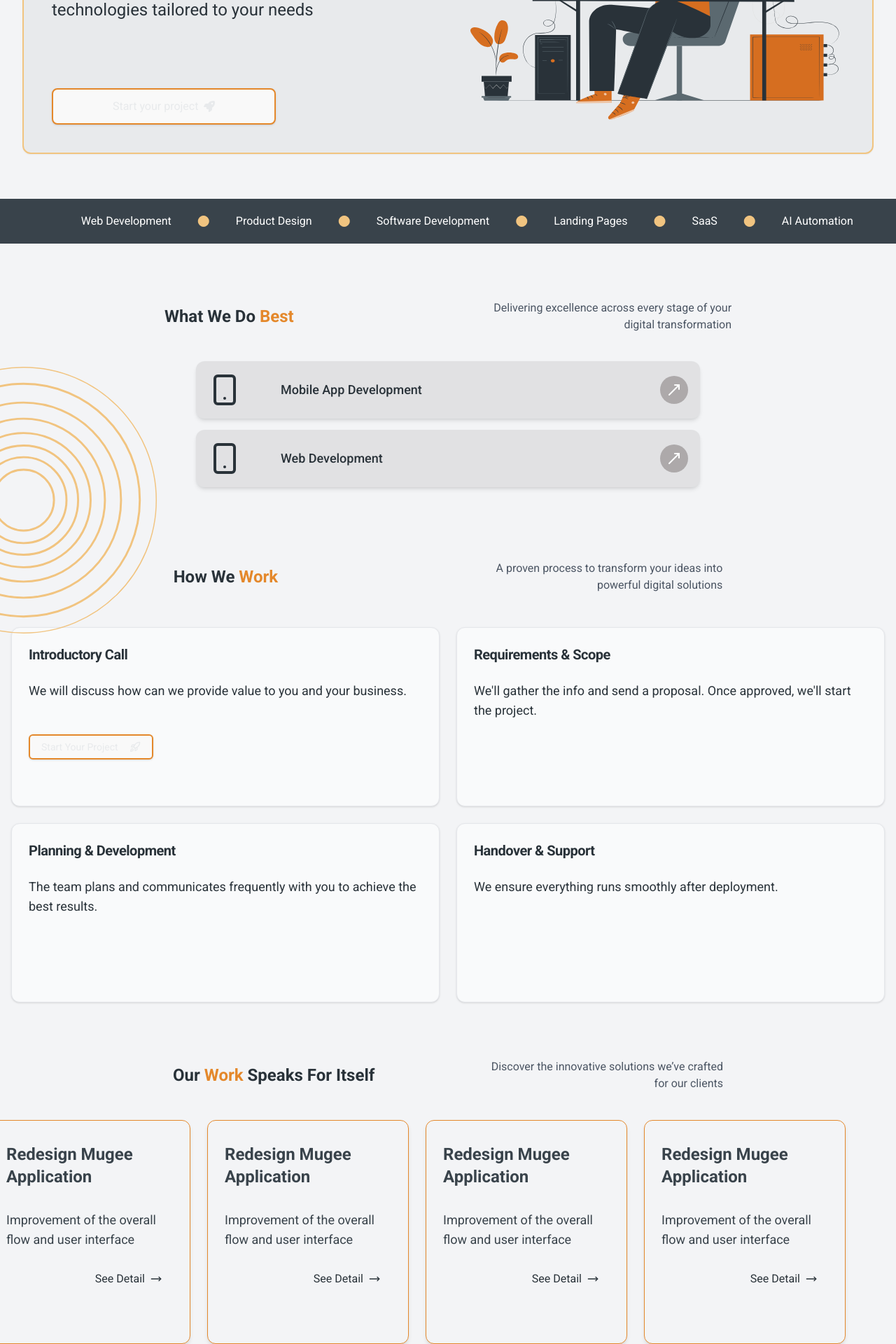
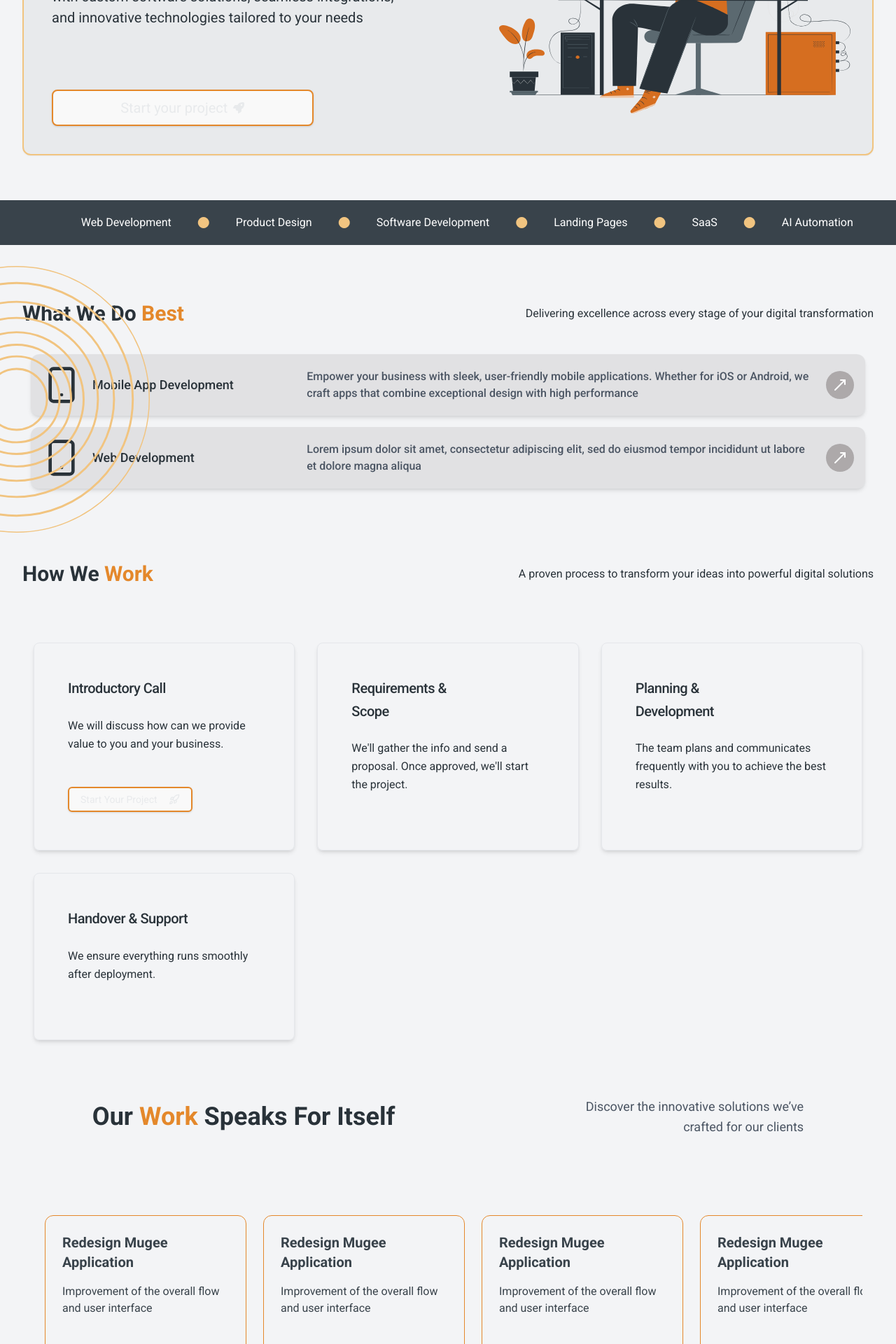
Before and after one commit to nightcoders-studio/landing-page, a React (Vite) app: page / in a window 1280 px wide. Shown: the part 420-2340 px from the top of the page at 70% size. Built offline with nearby package versions, Linux system fonts and the light colour scheme.

Commit message:
update responsive breakpoint

```diff
--- a/src/components/Hero.jsx
+++ b/src/components/Hero.jsx
@@ -10,17 +10,17 @@ const Hero = () => {
         <div id="heroWrapper" className="items-center sm:gap-2 sm:px-4 sm:pb-8 sm:pt-8 md:m-0">
             <div
                 id="heroContainer"
-                className="grid items-center p-6 py-6 m-6 border-2 shadow-sm lg:m-4 lg:gap-16 sm:m-2 rounded-xl border-text-brand-tertiary bg-bg-default-secondary lg:grid-cols-2 md:gap-20 md:m-2 md:py-10 md:px-10"
+                className="grid items-center p-6 py-6 m-6 border-2 shadow-sm lg:m-4 lg:gap-7 xl:gap-4 sm:m-2 rounded-xl border-text-brand-tertiary bg-bg-default-secondary lg:[grid-template-columns:55%_45%] md:gap-20 md:m-2 md:py-10 md:px-10"
             /* Tambahkan items-center di sini */
             >
-                <div id="textHeroWrapper" className="flex flex-col items-stretch gap-4 md:gap-6">
-                    <h4 className="font-normal text-text-default md:text-xl">40+ Client Happy</h4>
+                <div id="textHeroWrapper" className="flex flex-col items-stretch gap-4 md:gap-5 ">
+                    <h4 className="font-normal text-text-default md:text-xl lg:text-2xl">40+ Client Happy</h4>
                     <div id="textHeroContainer" className="flex flex-col items-stretch gap-4">
-                        <h1 className="text-4xl font-semibold text-text-default md:text-4xl sm:leading-snug md:leading-normal xl:text:6xl">
+                        <h1 className="text-4xl font-semibold text-text-default md:text-4xl sm:leading-snug md:leading-normal lg:leading-normal lg:text-4xl xl:text-5xl xl:leading-relaxed ">
                             We're Here to Help You to <span className=" text-text-brand">Rock</span> Digital
                             <span className="text-text-brand"> Innovation</span>
                         </h1>
-                        <h3 className="text-xl sm:text-xl text-text-default xl:text-2xl md:text-lg">
+                        <h3 className="text-xl sm:text-xl text-text-default xl:text-xl xl:pr-24 md:text-xl xl:leading-normal">
                             Empowering businesses to overcome digital challenges with custom software solutions,
                             seamless integrations, and innovative technologies tailored to your needs
                         </h3>
@@ -29,14 +29,14 @@ const Hero = () => {
                     <Button
                         variant="default"
                         size="lg"
-                        className="mt-auto rounded-lg py-6 px-10 sm:w-full lg:w-[60%] text-xl md:text-base lg:px-20 md:mt-auto md:w-[50%] self-start">
+                        className="mt-auto rounded-lg py-6 px-10 sm:w-full lg:w-[60%] text-xl md:text-base lg:px-20 md:mt-auto md:w-[50%] self-start xl:text-xl ">
                         Start your project <FontAwesomeIcon icon={faRocket} />
                     </Button>
                 </div>
                 <img
                     src="src/assets/images/heroImage.svg"
                     alt="Illustration"
-                    className="hidden w-full h-auto lg:block"
+                    className="hidden w-full h-auto lg:block "
                 /* Tidak perlu tambahan di sini untuk align */
                 />
             </div>
--- a/src/components/HowWeWork.jsx
+++ b/src/components/HowWeWork.jsx
@@ -34,16 +34,16 @@ const HowWeWork = () => {
     ];
 
     return (
-        <div id="howWeWork-Wrapper" className="hidden sm:flex sm:flex-col sm:items-center sm:w-full sm:mt-8 sm:gap-8">
+        <div id="howWeWork-Wrapper" className="hidden sm:flex sm:flex-col sm:items-center sm:w-full sm:mt-8 sm:gap-8 xl:w-screen lg:w-screen lg:px-4">
             {/* Header */}
-            <div id="howWeWork-Container" className="sm:flex sm:flex-col sm:items-center">
-                <div className="flex flex-col w-full px-12 howWeWork-headerContainer sm:items-center sm:mx-8 sm:text-center md:flex md:flex-row md:items-center md:gap-8 md:text-left">
-                    <h1 className="sm:text-3xl md:text-2xl sm:font-semibold flex-[50%]">
+            <div id="howWeWork-Container" className="z-10 sm:flex sm:flex-col xl:w-full xl:px-4 sm:items-center lg:gap-8">
+                <div className="flex flex-col w-full px-12 lg:mx-0 xl:px-0 sm:items-center sm:mx-8 sm:text-center md:flex md:flex-row md:items-center md:gap-8 md:text-left lg:w-full">
+                    <h1 className="sm:text-3xl md:text-2xl font-semibold flex-[50%] lg:text-3xl lg:text-left lg:pr-8">
                         How We <span className="text-text-brand">Work</span>
                     </h1>
                     <Spacer className="md:hidden" />
-                    <Spacer className="hidden md:block md:flex-[5%] " /> {/* Spacer untuk jarak */}
-                    <h4 className="text-gray-600 sm:text-lg md:text-right sm:leading-normal flex-[50%] md:text-base">
+                    <Spacer className="hidden md:block md:flex-[5%]" />
+                    <h4 className="text-text-default sm:text-lg md:text-base md:text-right sm:leading-normal flex-[50%] lg:text-base lg:leading-relaxed lg:text-right lg:pl-8">
                         A proven process to transform your ideas into powerful digital solutions
                     </h4>
                 </div>
@@ -51,17 +51,27 @@ const HowWeWork = () => {
             </div>
 
             {/* Card Container */}
-            <div className="sm:flex sm:flex-col sm:gap-6 sm:w-full sm:px-4 md:grid md:items-stretch md:grid-cols-2">
+            <div className="sm:flex sm:flex-col sm:gap-6 sm:w-full sm:px-4 md:grid md:items-stretch md:grid-cols-2 lg:grid-cols-3 lg:px-8 xl:grid-cols-3 lg:gap-8">
                 {weWork.map((step) => (
-                    <Card key={step.id} className="sm:p-0 bg-gray-50 rounded-xl md:h-64 md:gap-">
+                    <Card
+                        key={step.id}
+                        className="sm:p-0 rounded-xl lg:p-6 lg:shadow-md lg:border lg:rounded-lg"
+                    >
                         <CardHeader>
-                            <CardTitle id="titleCard" className="font-semibold sm:p-0 sm:text-2xl text-text-default sm:w-2/3 md:text-xl">{step.title}</CardTitle>
+                            <CardTitle
+                                id="titleCard"
+                                className="font-semibold sm:p-0 sm:text-2xl text-text-default sm:w-2/3 md:text-lg lg:text-xl lg:font-medium lg:leading-relaxed"
+                            >
+                                {step.title}
+                            </CardTitle>
                         </CardHeader>
                         <CardContent>
-                            <p className="text-lg md:text-lg">{step.subTitle}</p>
+                            <p className="text-lg md:text-base lg:text-base lg:leading-relaxed">
+                                {step.subTitle}
+                            </p>
                             <Spacer className="md:h-8" />
                             {step.button && (
-                                <Button className="mt-4 md:text-sm">
+                                <Button className="mt-4 md:text-sm lg:text-sm lg:py-2 lg:px-4">
                                     Start Your Project <Rocket className="w-4 h-4 ml-2" />
                                 </Button>
                             )}
@@ -71,6 +81,8 @@ const HowWeWork = () => {
             </div>
             <Spacer />
         </div>
+
+
     );
 };
 
--- a/src/components/OurWorkSpeaksforItself.jsx
+++ b/src/components/OurWorkSpeaksforItself.jsx
@@ -38,54 +38,55 @@ const OurWorkSpeaksforItself = () => {
     ];
 
     return (
-        <div id="ourWork-Wrapper" className="sm:flex sm:flex-col sm:items-center sm:w-full sm:mt-8 sm:gap-3">
+        <div id="ourWork-Wrapper" className="sm:flex sm:flex-col sm:items-center sm:w-full sm:mt-8 sm:gap-8 lg:w-screen lg:px-12 xl:px-12">
             {/* Header */}
-            <div id="ourWork-Container" className="sm:flex sm:flex-col sm:items-center">
-                <div class="container-header" className="flex flex-col w-full px-12 howWeWork-headerContainer sm:items-center sm:mx-0 sm:text-center md:flex md:flex-row md:items-center md:gap-8 md:text-left">
-                    <h1 className="sm:text-3xl md:text-2xl sm:font-semibold flex-[50%]">
+            <div id="ourWork-Container" className="w-full px-8 sm:flex sm:flex-col sm:items-center lg:px-16">
+                <div className="flex flex-col sm:items-center sm:text-center md:flex-row md:items-center md:gap-8 md:text-left lg:gap-12">
+                    <h1 className="sm:text-3xl md:text-2xl lg:text-4xl font-semibold flex-[60%] lg:text-left">
                         Our <span className="text-text-brand">Work</span> Speaks For Itself
                     </h1>
                     <Spacer className="md:hidden" />
-                    <Spacer className="hidden md:block md:flex-[5%] " /> {/* Spacer untuk jarak */}
-                    <h4 className="text-gray-600 sm:text-lg md:text-right sm:leading-normal flex-[50%] md:text-base">
+                    <Spacer className="hidden md:block md:flex-[5%]" />
+                    <h4 className="text-gray-600 sm:text-lg md:text-base lg:text-lg lg:leading-relaxed flex-[40%] lg:text-right">
                         Discover the innovative solutions we’ve crafted for our clients
                     </h4>
                 </div>
             </div>
 
-            <Spacer className="sm: display-hidden" />
+            <Spacer className="hidden sm:block" />
 
             {/* Carousel Container */}
-            <Carousel className="relative w-full">
-                <CarouselContent className="max-w-full gap-6 overflow-x-auto snap-mandatory snap-x scrollbar-hidden">
+            <Carousel className="relative w-full lg:max-w-6xl xl:max-w-7xl">
+                <CarouselContent className="flex gap-6 p-8 overflow-x-auto snap-mandatory snap-x scrollbar-hidden">
                     {cardPortfolio.map((card) => (
                         <CarouselItem
                             key={card.id}
-                            className="flex-shrink-0 flex-grow-0 w-[90%] snap-align-none sm:w-12 sm:h-80 md:w-[45%] bg-gray-100 border shadow-md border-border-brand rounded-xl"
+                            className="flex-shrink-0 flex-grow-0 w-[90%] sm:w-[70%] md:w-[50%] lg:w-[30%] border border-border-brand rounded-xl snap-align-center"
                         >
-                            <div className="inline-flex flex-col items-stretch gap-6 px-6 py-8 ">
+                            <div className="flex flex-col gap-6 p-6 lg:gap-8">
                                 {/* Text Wrapper */}
-                                <div className="flex flex-col gap-8 text-wrapper">
-                                    <h3 className="w-full text-text-default-secondary sm:text-2xl sm:font-semibold">
+                                <div className="flex flex-col gap-4">
+                                    <h3 className="text-xl font-semibold sm:text-2xl lg:text-xl text-text-default-secondary">
                                         {card.title}
                                     </h3>
-                                    <h4 className="text-text-default-secondary sm:text-lg">
+                                    <h4 className="text-base sm:text-lg lg:text-base text-text-default-secondary">
                                         {card.subtitle}
                                     </h4>
                                 </div>
                                 {/* Button */}
-                                <Button className="flex justify-end gap-2 bg-transparent border-none shadow-none sm:text-base text-text-default">
+                                <Button className="flex justify-end gap-2 bg-transparent border-none shadow-none text-text-default">
                                     See Detail <MoveRight className="w-4 h-4" />
                                 </Button>
                             </div>
                         </CarouselItem>
                     ))}
                 </CarouselContent>
+            </Carousel>
 
-            </Carousel>
-            <Spacer />
-            <Spacer />
-        </div >
+            <Spacer className="hidden lg:block" />
+        </div>
+
+
     );
 };
 
--- a/src/components/WhatWeDoBest.jsx
+++ b/src/components/WhatWeDoBest.jsx
@@ -35,20 +35,17 @@ const WhatWeDoBest = () => {
     ];
 
     return (
-        <div
-            id="whatWeDoBestWrapper"
-            className="relative hidden sm:flex sm:flex-col sm:items-center sm:w-full sm:mt-8 sm:gap-8"
-        >
+        <div id="whatWeDoBestWrapper" className="hidden sm:flex sm:flex-col sm:items-center sm:w-full sm:mt-8 sm:gap-8 xl:w-screen xl:px-4">
             <Spacer />
             {/* Header */}
-            <div id="whatWeDoBestContainer" className="z-10 sm:flex sm:flex-col sm:items-center">
-                <div className="flex flex-col w-full px-12 howWeWork-headerContainer sm:items-center sm:mx-8 sm:text-center md:flex md:flex-row md:items-center md:gap-8 md:text-left">
-                    <h1 className="sm:text-3xl md:text-2xl font-semibold flex-[50%]">
+            <div id="whatWeDoBestContainer" className="z-100 sm:flex sm:flex-col xl:w-full xl:px-4 sm:items-center">
+                <div className="flex flex-col w-full px-12 lg:mx-0 xl:px-0 sm:items-center sm:mx-8 sm:text-center md:flex md:flex-row md:items-center md:gap-8 md:text-left">
+                    <h1 className="sm:text-3xl md:text-2xl font-semibold flex-[50%] lg:text-3xl">
                         What We Do <span>Best</span>
                     </h1>
                     <Spacer className="md:hidden" />
                     <Spacer className="hidden md:block md:flex-[5%] " /> {/* Spacer untuk jarak */}
-                    <h4 className="text-gray-600 sm:text-lg  md:text-base md:text-right sm:leading-normal flex-[50%]">
+                    <h4 className="text-text-default sm:text-lg md:text-base md:text-right sm:leading-normal flex-[50%]">
                         Delivering excellence across every stage of your digital transformation
                     </h4>
                 </div>
@@ -57,7 +54,7 @@ const WhatWeDoBest = () => {
                 {/* Service Card Container */}
                 <div
                     id="serviceCardContainer"
-                    className="max-w-3xl mx-auto md:w-xl sm:w-full sm:p-3 md:w-full"
+                    className="mx-auto max-w-7xl xl:px-0 md:w-xl sm:w-full sm:p-3 md:w-full "
                 >
                     <div
                         id="cardContent"
@@ -76,21 +73,31 @@ const WhatWeDoBest = () => {
                                 >
                                     <Accordion.Header>
                                         <Accordion.Trigger
-                                            className="sm:flex sm:items-center sm:justify-between sm:w-full sm:p-4 bg-inherit border-none!"
+                                            className="sm:flex sm:items-center sm:justify-between sm:w-full sm:p-4 lg:grid lg:grid-cols-[0.5fr,2fr,4fr,auto] xl:grid-cols-[auto,2fr,5fr,auto] md:gap-2 xl:gap-4 bg-inherit border-none"
                                             onClick={() =>
                                                 setActiveItem(activeItem === item.id ? null : item.id)
                                             }
                                         >
-                                            <div className="sm:flex sm:items-center sm:gap-4">
-                                                <div className="sm:flex sm:justify-center md:w-12 md:font-normal">
+                                            {/* Icon Section */}
+                                            <div className="flex items-center justify-center lg:justify-start">
                                                 {item.icon}
                                             </div>
-                                                <h4 className="text-text-default md:ml-10 sm:text-xl md:text-lg md:font-medium sm:font-semibold">
+
+                                            {/* Title Section */}
+                                            <h4 className="text-text-default sm:text-xl md:text-lg md:font-medium sm:font-semibold lg:text-left">
                                                 {item.title}
                                             </h4>
-                                            </div>
+
+                                            {/* Subtitle Section */}
+                                            <p className="hidden text-sm text-gray-600 lg:block lg:text-base lg:text-left">
+                                                {item.subTitle}
+                                            </p>
+
+                                            {/* Arrow Section */}
                                             <div
-                                                className={`transition-transform duration-700 ease-in-out ${activeItem === item.id ? "rotate-[1deg] transition-transform duration-700" : "rotate-10 transition-transform duration-700"
+                                                className={`transition-transform duration-700 ease-in-out ${activeItem === item.id
+                                                    ? "rotate-[1deg] transition-transform duration-700"
+                                                    : "rotate-10 transition-transform duration-700"
                                                     }`}
                                             >
                                                 {activeItem === item.id ? (
@@ -101,18 +108,26 @@ const WhatWeDoBest = () => {
                                             </div>
                                         </Accordion.Trigger>
                                     </Accordion.Header>
+
                                     <Accordion.Content className="sm:p-4 sm:pb-10 transition-all duration-500 sm:max ease-in-out data-[state=open]:animate-fade-in data-[state=closed]:animate-fade-out">
-                                        <p className="sm:pt-4 sm:pb-8 sm:text-xl text-text-default sm:font-normal md:w-full md:text-lg">
+                                        <p className="sm:pt-4 sm:pb-8 sm:text-xl text-text-default sm:font-normal md:w-full md:text-lg lg:hidden">
                                             {item.subTitle}
                                         </p>
-                                        <ul className="sm:space-y-4 md:text-lg">
+                                        {/* Content Container */}
+                                        <div className="relative justify-center lg:left-[318px] content-container sm:py-4 lg:px-8">
+                                            <ul className="w-full space-y-4 lg:text-left md:text-center lg:max-w-md sm:space-y-2">
                                                 {item.content.map((contentItem, index) => (
-                                                <li key={index} className="sm:p-4 sm:text-text-default sm:text-lg sm:font-normal sm:rounded-2xl sm:shadow-md md:text-base">
+                                                    <li
+                                                        key={index}
+                                                        className="sm:p-4 sm:text-text-default sm:text-lg sm:font-normal sm:rounded-2xl sm:shadow-md md:text-base"
+                                                    >
                                                         {contentItem}
                                                     </li>
                                                 ))}
                                             </ul>
+                                        </div>
                                     </Accordion.Content>
+
                                 </Accordion.Item>
                             ))}
                         </Accordion.Root>
@@ -124,10 +139,11 @@ const WhatWeDoBest = () => {
             <img
                 src={vector1}
                 alt="Vector 1"
-                className="absolute left-0 z-0 w-full h-full top-36 sm:h-auto sm:w-56"
+                className="absolute left-[-10px] z-1 w-full h-full sm:top-[800px] sm:h-auto sm:w-56"
             />
             <Spacer />
         </div>
+
     );
 };
 
```
Also changed, not shown: src/components/Testimonial.jsx (+10 -13 lines). Lines whose indentation alone changed are shown as unchanged.
